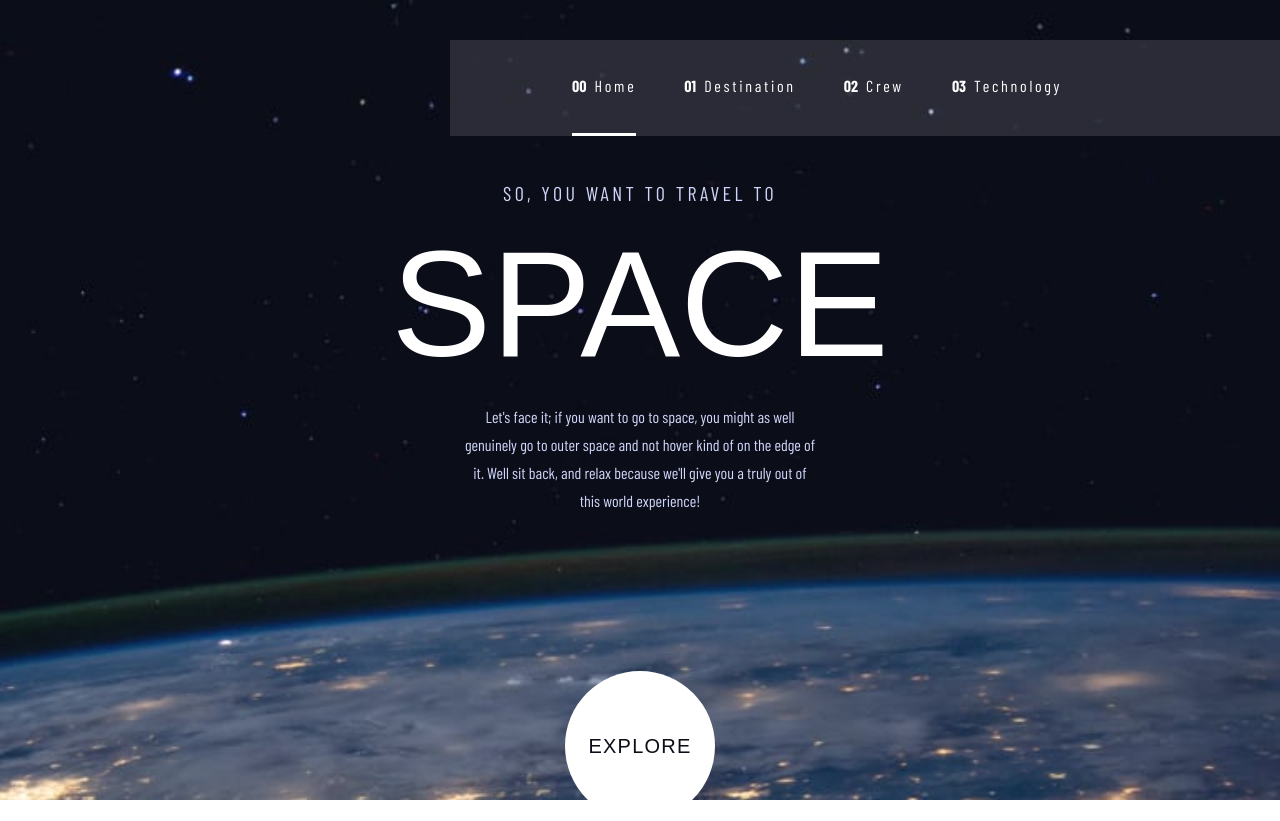
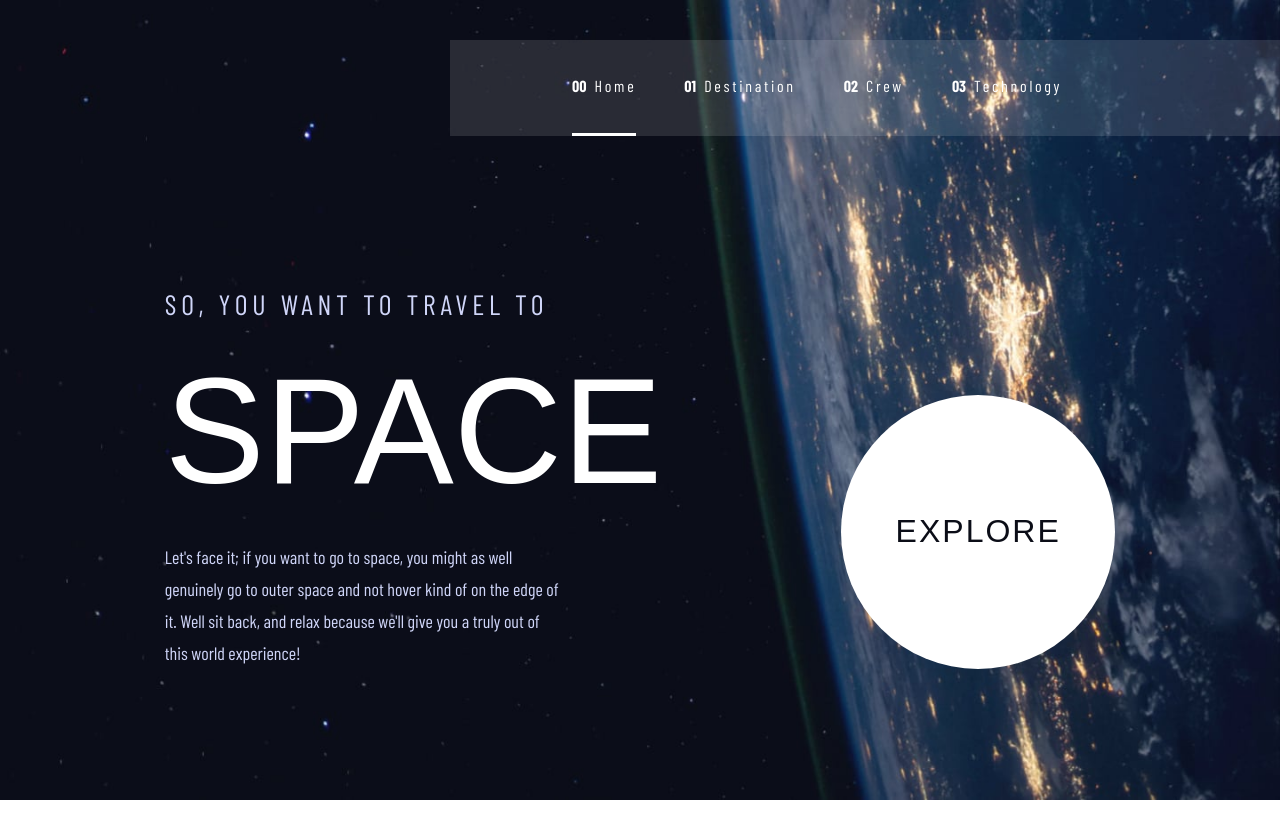
Before and after one commit to NeptuneRjo/space-tourism, a React (Create React App) app: page / in a window 1280 px wide. After the commit the page ends 800 px from the top, so only its background shows below. Built offline with nearby package versions, Linux system fonts and the light colour scheme; a web font is replaced by a local one.

Commit message:
styled for desktop

```diff
--- a/src/Components/Home/home.css
+++ b/src/Components/Home/home.css
@@ -90,7 +90,7 @@
         -webkit-background-size: cover;
         -moz-background-size: cover;
         -o-background-size: cover;
-        background-size: cover;;
+        background-size: cover;
     }
 }
 
@@ -122,3 +122,69 @@
         margin-bottom: 9.75rem;
     }
 }
+
+@media screen and (min-width: 1080px) {
+    .space__home {
+        background: url('../../Assets/home/background-home-desktop.jpg') no-repeat center center fixed;
+        -webkit-background-size: cover;
+        -moz-background-size: cover;
+        -o-background-size: cover;
+        background-size: cover;
+    }
+}
+
+@media screen and (min-width: 1080px) {
+    .space__home-container {
+        flex-direction: row;
+        justify-content: space-between;
+        align-items: center;
+        margin: 0 10.3rem;
+    }
+
+    .space__home-content {
+        justify-content: flex-end;
+        align-items: flex-start;
+        width: fit-content;
+    }
+
+    .space__home-content h5 {
+        font-size: 28px;
+        line-height: 34px;
+        letter-spacing: 4.725px;
+        text-align: left;
+        margin-bottom: 1.5rem;
+    }
+
+    .space__home-content h1 {
+        font-size: 150px;
+        line-height: 172px;
+        margin-bottom: 1.5rem;
+    }
+
+    .space__home-content p {
+        font-size: 18px;
+        line-height: 32px;
+        text-align: left;
+        margin-bottom: 8.2rem;
+    }
+
+    .space__home-explore {
+        align-items: flex-end;
+        justify-content: flex-start;
+        width: fit-content;
+    }
+
+    .space__home-explore-button {
+        height: 274px;
+        width: 274px;
+        margin-bottom: 8.2rem;
+
+        font-size: 32px;
+        line-height: 37px;
+        letter-spacing: 2px;
+    }
+
+    .space__home-explore-button:hover {
+        box-shadow: 0px 0px 0px 60px rgba(255, 255, 255, 0.1);
+    }
+}
```
